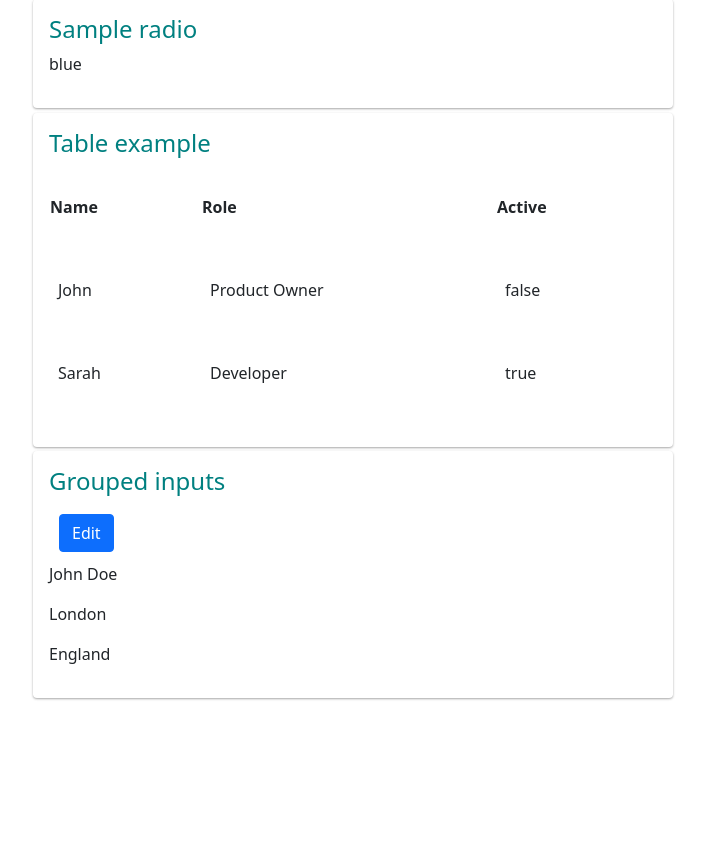
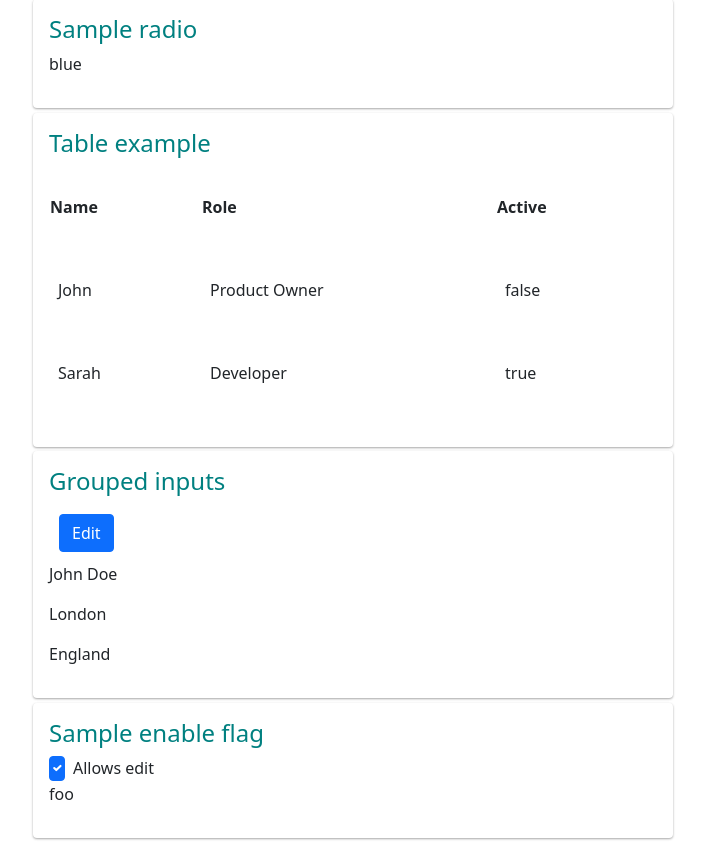
Before and after one commit to ngneat/edit-in-place, an Angular app: page / in a window 1280 px wide. Shown: the part 1084-1927 px from the top of the page, without its empty margins (287-992 px from the left). Before the commit the page ends 1787 px from the top, so only its background shows below. Built offline with nearby package versions, Linux system fonts and the light colour scheme.

Commit message:
feat: add enable flag
This commit adds an simple flag to allow/forbid edition mode.

closes #12

```diff
--- a/projects/ngneat/edit-in-place/src/lib/editable.component.ts
+++ b/projects/ngneat/edit-in-place/src/lib/editable.component.ts
@@ -26,6 +26,7 @@ import { Mode } from './mode';
   changeDetection: ChangeDetectionStrategy.OnPush,
 })
 export class EditableComponent implements OnInit, OnDestroy {
+  @Input() enabled = true;
   @Input() openBindingEvent = this.config.openBindingEvent;
   @Input() closeBindingEvent = this.config.closeBindingEvent;
 
@@ -67,6 +68,7 @@ export class EditableComponent implements OnInit, OnDestroy {
   private handleViewMode(): void {
     this.viewHandler = fromEvent(this.element, this.openBindingEvent)
       .pipe(
+        filter(() => this.enabled),
         withLatestFrom(this.editMode$),
         filter(([_, editMode]) => !editMode),
         takeUntil(this.destroy$)
--- a/src/app/app.component.html
+++ b/src/app/app.component.html
@@ -401,4 +401,43 @@
   </form>
 </section>
 
+<section>
+  <h4>Sample enable flag</h4>
+  <div class="form-check">
+    <input
+      #enableFlagInput
+      class="form-check-input"
+      type="checkbox"
+      id="enable-flag"
+      name="enable-flag"
+      checked
+      data-testid="sample-enable-flag-check"
+    />
+    <label for="enable-flag" class="form-check-label">Allows edit</label>
+  </div>
+  <article>
+    <editable
+      data-testid="sample-enable-flag"
+      [enabled]="enableFlagInput.checked"
+      (save)="updateSingleField('inputText', 'inputControl')"
+      (cancel)="cancelSingleField('inputText', 'inputControl')"
+    >
+      <ng-template viewMode>
+        {{ inputText }}
+      </ng-template>
+      <ng-template editMode>
+        <div class="form-group">
+          <input
+            class="form-control"
+            data-testid="sample-enable-flag-edit"
+            placeholder="Title"
+            type="text"
+            [formControl]="inputControl"
+          />
+        </div>
+      </ng-template>
+    </editable>
+  </article>
+</section>
+
 <div data-testid="outside"></div>
```
Also changed, not shown: 2 other files (tests, documents, lock files or other folders).
